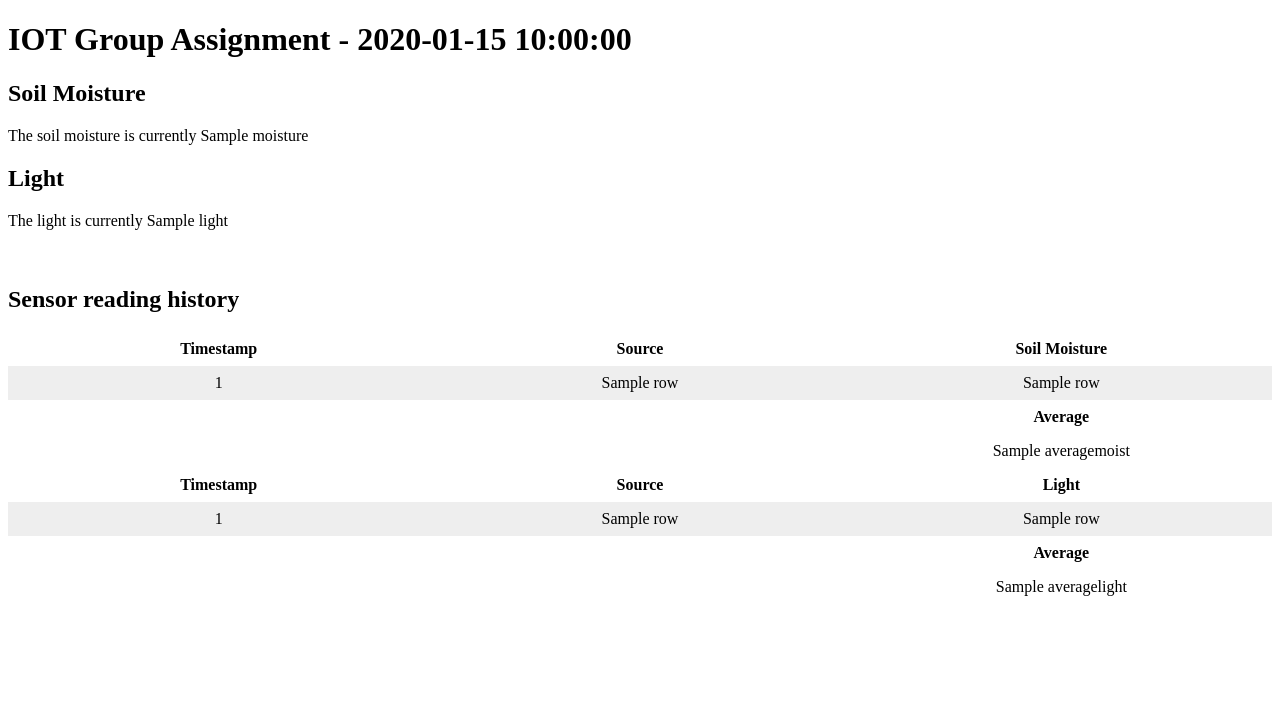
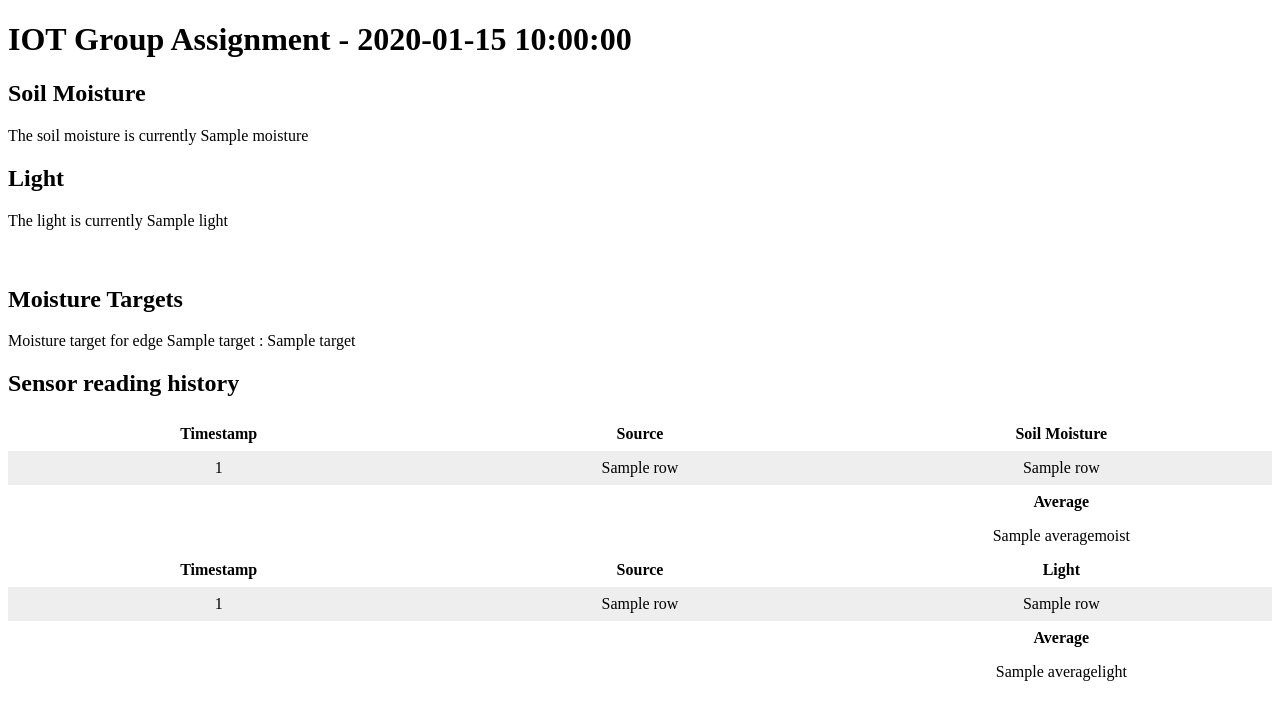
Before and after one commit to jag3rm3ist3r/GroupAssignment, a Flask app: template src/templates/index.html in a window 1280 px wide. Shown: the top 720 px of the page. Run offline with Flask 2, Linux system fonts and the light colour scheme; the template is opened without the code that fills it: most values are stand-ins (such as "Sample title", 1, 10 or a date in 2020); parts of the project's set-up code (start-up, migrations or seed data) failed here and were passed over; some libraries are stand-ins or nearby versions.

Commit message:
Webpage changes

```diff
--- a/src/Server.py
+++ b/src/Server.py
@@ -183,14 +183,21 @@ class SiteLogic:
     def getTime(self):
         return datetime.now().strftime("%H:%M:%S")
 
+    # OVERLOADED
     # Getter for DB moisture target.
     def getDBTargetMoist(self, edgeId):
         return self.__execQuery(
             "SELECT state FROM settings " +
-            "WHERE name='target_moisture' "
+            "WHERE name='target_moisture' " +
             "AND edgeId='" + edgeId + "';"
         )
         #return result
+    # Getter for DB moisture target.
+    def getDBTargetMoist(self):
+        return self.__execQuery(
+            "SELECT state, edgeId FROM settings " +
+            "WHERE name='target_moisture';"
+        )
 
     # Setter for DB moisture target.
     def setDBTargetMoist(self, edgeId, state):
@@ -231,20 +238,20 @@ class SiteLogic:
     # Getter for most recent DB moisture reading.
     def getDBMoisture(self):
         # Buffer result.
-        result = self.__execQuery(
+        return self.__execQuery(
             "SELECT state FROM moisture " +
             "ORDER BY readingId DESC LIMIT 2;"
-        )
+        )[0]
         # Only return first row.
-        return result[0]
+        #return result[0]
 
     # Getter for most recent DB light reading.
     def getDBLight(self):
-        result = self.__execQuery(
+        return self.__execQuery(
             "SELECT state FROM light " +
             "ORDER BY readingId DESC LIMIT 2;"
-        )
-        return result[0]
+        )[0]
+        #return result[0]
 
     # Getter for most recent # DB moisture readings.
     def getDBRecMoist(self, ammount):
@@ -287,11 +294,12 @@ class SiteLogic:
     #+SQL queries is inefficient but this doesn't need to be perfect.
     def getTemplateData(self):
         return {
+            'time' : self.getTime(),
             'moisture' : self.getDBMoisture(),
             'light' : self.getDBLight(),
+            'moisttarget' : self.getDBTargetMoist(),
             'recentmoist' : self.getDBRecMoist(20),
             'recentlight' : self.getDBRecLight(20),
-            'time' : self.getTime(),
             'averagemoist' : self.getDBAveMoist(100),
             'averagelight' : self.getDBAveLight(100)
         }
@@ -418,7 +426,8 @@ def main():
         port = 80,
         debug = True,
         threaded = False,
-        use_reloader=False)
+        use_reloader=False
+    )
 
 
 if __name__ == '__main__':
--- a/src/templates/index.html
+++ b/src/templates/index.html
@@ -27,6 +27,12 @@
 		<h2>Light</h2>
 		The light is currently {{ light }}
 		</br></br></br>
+
+		<h2>Moisture Targets</h2>
+		{% for targets in moisttarget %}
+			Moisture target for edge {{ target[1] }} : {{ target[0] }}</br>
+		{% endfor %}
+
 
 		<h2>Sensor reading history</h2>
 		<!-- Table containing recent moisture data from SQL database. -->
```
